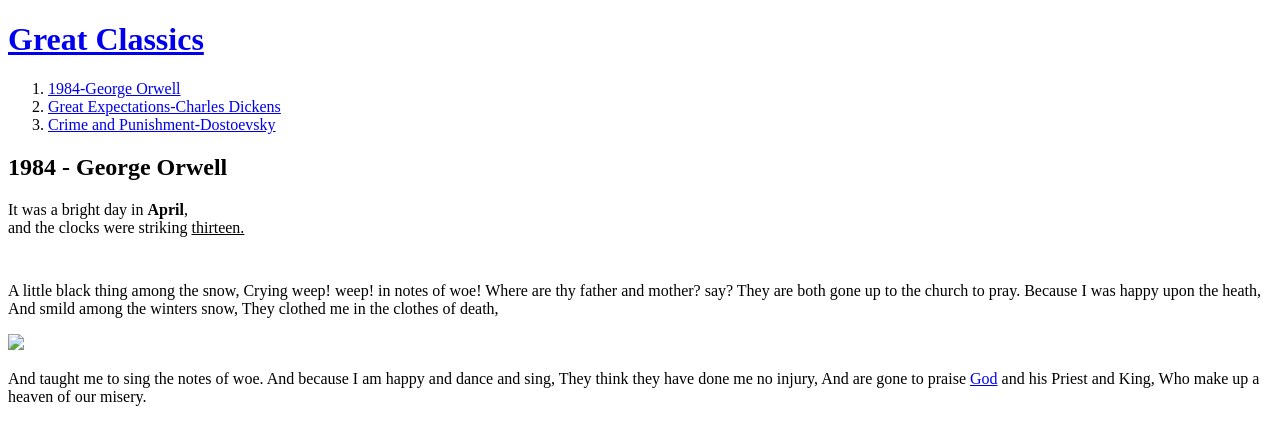
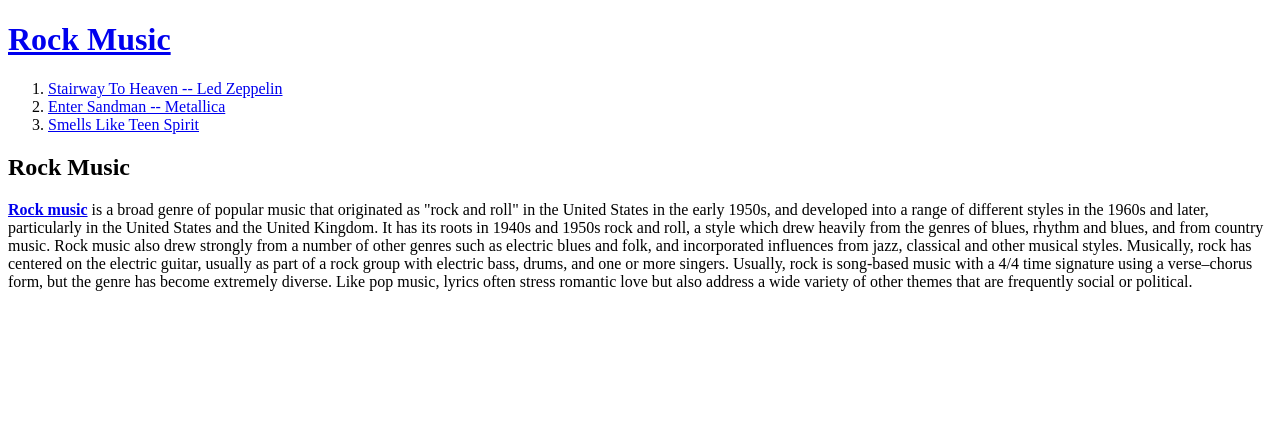
Before and after one commit to kleincho/web1, a plain HTML site: page index.html in a window 1280 px wide. Drawn offline with Linux system fonts and the light colour scheme.

Commit message:
second upload

```diff
--- a/index.html
+++ b/index.html
@@ -1,34 +1,30 @@
 <!DOCTYPE html>
 <html>
 <head>
-  <title>Great Classics</title>
+  <title>Rock Music</title>
   <meta charset="utf-8">
 </head>
 <body>
-  <h1><a href="index.html">Great Classics</a></h1>
+  <h1><a href="index.html">Rock Music</a></h1>
   <ol>
-    <li><a href="1.html">1984-George Orwell</a></li>
-    <li><a href="2.html">Great Expectations-Charles Dickens</a></li>
-    <li><a href="3.html">Crime and Punishment-Dostoevsky</a></li>
+    <li><a href="1.html">Stairway To Heaven -- Led Zeppelin</a></li>
+    <li><a href="2.html">Enter Sandman -- Metallica</a></li>
+    <li><a href="3.html">Smells Like Teen Spirit</a></li>
   </ol>
-  <h2>1984 - George Orwell</h2>
-<p>It was a bright day in <strong>April</strong>,<br>
-and the clocks were striking <u>thirteen.</u>
-</p><p style="margin-top:45px;">
-A little black thing among the snow,
-Crying weep! weep! in notes of woe!
-Where are thy father and mother? say?
-They are both gone up to the church to pray.
-Because I was happy upon the heath,
-And smild among the winters snow,
-They clothed me in the clothes of death,
-  </p><p><img src="performance.jpg" width="30%">
-  </p><p>And taught me to sing the notes of woe.
-And because I am happy and dance and sing,
-They think they have done me no injury,
-And are gone to praise <a href="https://www.youtube.com/watch?v=CIujyMzyOEE"
-target="_blank" title="html5 specification">
-God</a> and his Priest and King,
-Who make up a heaven of our misery.</p>
+  <h2>Rock Music</h2>
+<p><strong><a href="https://www.youtube.com/watch?v=26nsBfLXwSQ" target="_blank"
+title="html5 specification">Rock music</a></strong>
+is a broad genre of popular music that originated as "rock and roll"
+in the United States in the early 1950s, and developed into a range of different
+styles in the 1960s and later, particularly in the United States and the United Kingdom.
+It has its roots in 1940s and 1950s rock and roll, a style which drew heavily from
+the genres of blues, rhythm and blues, and from country music. Rock music also drew
+strongly from a number of other genres such as electric blues and folk, and incorporated
+influences from jazz, classical and other musical styles. Musically, rock has centered
+on the electric guitar, usually as part of a rock group with electric bass, drums, and
+one or more singers. Usually, rock is song-based music with a 4/4 time signature using
+a verse–chorus form, but the genre has become extremely diverse. Like pop music, lyrics
+often stress romantic love but also address a wide variety of other themes that are
+frequently social or political.</p>
 </body>
 </html>
```
Also changed, not shown: 1.html (+12 -24 lines), 2.html (+13 -20 lines), 3.html (+14 -21 lines).
